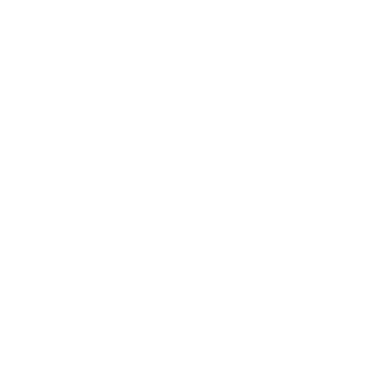
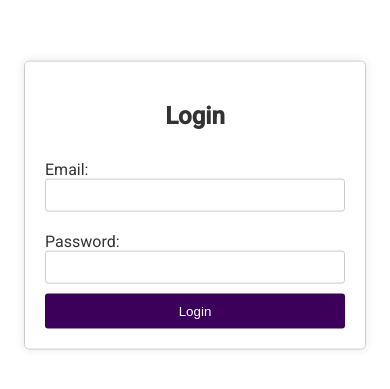
Before and after one commit to anamariagr23/Studmate-FE, an Angular app in the folder Studmate-FE/: page / in a window 390 px wide. Shown: the part 217-606 px from the top of the page. Built offline with nearby package versions, Linux system fonts and the light colour scheme.

Commit message:
Created form for student details

```diff
--- a/Studmate-FE/src/app/app.module.ts
+++ b/Studmate-FE/src/app/app.module.ts
@@ -32,9 +32,11 @@
     BrowserAnimationsModule,
     // TO DO - future improvement use routing module for that
     RouterModule.forRoot([
+      { path: '', component: LoginComponent },
       { path: 'login', component: LoginComponent },
       { path: 'users', component: UsersPageComponent },
       { path: 'survey', component: SurveyPageComponent },
+      { path: 'student-details', component: StudentDetailsFormComponent },
     ]),
     ReactiveFormsModule,
     FormsModule,
--- a/Studmate-FE/src/app/login/login.component.ts
+++ b/Studmate-FE/src/app/login/login.component.ts
@@ -25,7 +25,12 @@
         console.log(response);
         localStorage.setItem('token', token);
         localStorage.setItem('details_completed', details_completed.toString());
-        this.router.navigate(['/users']);
+        if (details_completed === false && response.data.id_role === 3) {
+          this.router.navigate(['/student-details']);
+        } else {
+          this.router.navigate(['/users']);
+        }
+
       }, error => {
         console.error('Login failed:', error);
       });
--- /dev/null
+++ b/Studmate-FE/src/app/services/student.service.ts
@@ -0,0 +1,14 @@
+import { HttpClient } from '@angular/common/http';
+import { Injectable } from '@angular/core';
+
+@Injectable({
+  providedIn: 'root'
+})
+export class StudentService {
+
+  constructor(private http: HttpClient) { }
+
+  createStudent(student: any) {
+    return this.http.post(`http://127.0.0.1:5000/students`, student);
+  }
+}
--- a/Studmate-FE/src/app/student-details-form/student-details-form/student-details-form.component.html
+++ b/Studmate-FE/src/app/student-details-form/student-details-form/student-details-form.component.html
@@ -1 +1,44 @@
-<p>student-details-form works!</p>
+<form [formGroup]="studentForm" (ngSubmit)="onSubmit()">
+    <mat-form-field appearance="fill">
+        <mat-label>Last Name</mat-label>
+        <input matInput formControlName="lastname" required>
+    </mat-form-field>
+
+    <mat-form-field appearance="fill">
+        <mat-label>First Name</mat-label>
+        <input matInput formControlName="firstname" required>
+    </mat-form-field>
+
+    <mat-form-field appearance="fill">
+        <mat-label>Dorm</mat-label>
+        <mat-select formControlName="dorm">
+            <mat-option *ngFor="let dorm of dorms" [value]="dorm.id">{{ dorm.name }}</mat-option>
+        </mat-select>
+    </mat-form-field>
+
+    <mat-form-field appearance="fill">
+        <mat-label>Major</mat-label>
+        <mat-select formControlName="major">
+            <mat-option *ngFor="let major of majors" [value]="major.id">{{ major.name }}</mat-option>
+        </mat-select>
+    </mat-form-field>
+
+    <mat-form-field appearance="fill">
+        <mat-label>Sex</mat-label>
+        <mat-select formControlName="sex">
+            <mat-option *ngFor="let sex of sexes" [value]="sex.id">{{ sex.type }}</mat-option>
+        </mat-select>
+    </mat-form-field>
+
+    <mat-form-field appearance="fill">
+        <mat-label>Description</mat-label>
+        <textarea matInput formControlName="description"></textarea>
+    </mat-form-field>
+
+    <mat-form-field appearance="fill">
+        <mat-label>Avatar URL</mat-label>
+        <input matInput formControlName="avatar_image">
+    </mat-form-field>
+
+    <button mat-raised-button color="primary" type="submit">Submit</button>
+</form>
--- a/Studmate-FE/src/app/student-details-form/student-details-form/student-details-form.component.scss
+++ b/Studmate-FE/src/app/student-details-form/student-details-form/student-details-form.component.scss
@@ -0,0 +1,82 @@
+/* General Form Styling */
+form {
+    background-color: #f5f5f5;
+    padding: 20px;
+    border-radius: 8px;
+    box-shadow: 0 0 10px rgba(0, 0, 0, 0.1);
+    max-width: 500px;
+    margin: 20px auto;
+}
+
+.form-group {
+    margin-bottom: 15px;
+}
+
+label {
+    display: block;
+    margin-bottom: 5px;
+    font-weight: bold;
+    font-size: 16px;
+}
+
+input[type="text"],
+select,
+textarea {
+    width: 100%;
+    padding: 10px;
+    border: 1px solid #ccc;
+    border-radius: 4px;
+    box-sizing: border-box;
+    resize: vertical;
+    font-size: 16px;
+}
+
+/* Style the submit button */
+button[type="submit"] {
+    background-color: #4CAF50;
+    color: white;
+    padding: 15px 20px;
+    border: none;
+    border-radius: 4px;
+    cursor: pointer;
+    font-size: 16px;
+    float: right;
+}
+
+button[type="submit"]:hover {
+    background-color: #45a049;
+}
+
+/* Responsive adjustments */
+@media (max-width: 768px) {
+
+    label,
+    input[type="text"],
+    select,
+    textarea,
+    button[type="submit"] {
+        font-size: 14px;
+    }
+
+    .form-group {
+        margin-bottom: 10px;
+    }
+
+    button[type="submit"] {
+        padding: 10px 15px;
+    }
+}
+
+@media (max-width: 600px) {
+    form {
+        width: 100%;
+        margin: 10px;
+        padding: 15px;
+    }
+
+    button[type="submit"] {
+        width: 100%;
+        float: none;
+        margin-top: 10px;
+    }
+}
--- a/Studmate-FE/src/app/student-details-form/student-details-form/student-details-form.component.ts
+++ b/Studmate-FE/src/app/student-details-form/student-details-form/student-details-form.component.ts
@@ -1,10 +1,77 @@
-import { Component } from '@angular/core';
+import { Component, OnInit } from '@angular/core';
+import { FormGroup, FormBuilder, Validators } from '@angular/forms';
+import { StudentService } from 'src/app/services/student.service';
 
 @Component({
   selector: 'app-student-details-form',
   templateUrl: './student-details-form.component.html',
   styleUrls: ['./student-details-form.component.scss']
 })
-export class StudentDetailsFormComponent {
+export class StudentDetailsFormComponent implements OnInit {
+  studentForm!: FormGroup;
+  dorms = [
+    { id: 1, name: 'Dormitory A' },
+    { id: 2, name: 'Dormitory B' },
+    { id: 3, name: 'Dormitory C' }
+  ];
+  majors: any[] = []; // Populate from the majors table
+  sexes: any[] = []; // Populate from the sex table
 
+  constructor(private fb: FormBuilder, private studentService: StudentService) {
+
+  }
+
+  ngOnInit(): void {
+    this.studentForm = this.fb.group({
+      lastname: ['', Validators.required],
+      firstname: ['', Validators.required],
+      dorm: [''],
+      major: [''],
+      sex: [''],
+      description: [''],
+      avatar_image: ['']
+    });
+
+    this.getDorms();
+    this.getMajors();
+    this.getSexes();
+  }
+
+  getDorms(): void {
+    this.dorms = [
+      { id: 1, name: 'Dormitory A' },
+      { id: 2, name: 'Dormitory B' },
+      { id: 3, name: 'Dormitory C' }
+    ];
+  }
+
+  getMajors(): void {
+
+    this.majors = [
+      { id: 1, name: 'Computer Science' },
+      { id: 2, name: 'Mechanical Engineering' },
+      { id: 3, name: 'Physics' }
+    ];
+  }
+
+  getSexes(): void {
+    this.sexes = [
+      { id: 1, type: 'Male' },
+      { id: 2, type: 'Female' },
+      { id: 3, type: 'Other' }
+    ];
+  }
+
+  onSubmit(): void {
+    if (this.studentForm.valid) {
+      this.studentService.createStudent(this.studentForm.value).subscribe(
+        response => {
+          console.log('Student created successfully', response);
+        },
+        error => {
+          console.error('Error creating student', error);
+        }
+      );
+    }
+  }
 }
```
Also changed, not shown: 1 other file (tests, documents, lock files or other folders).
